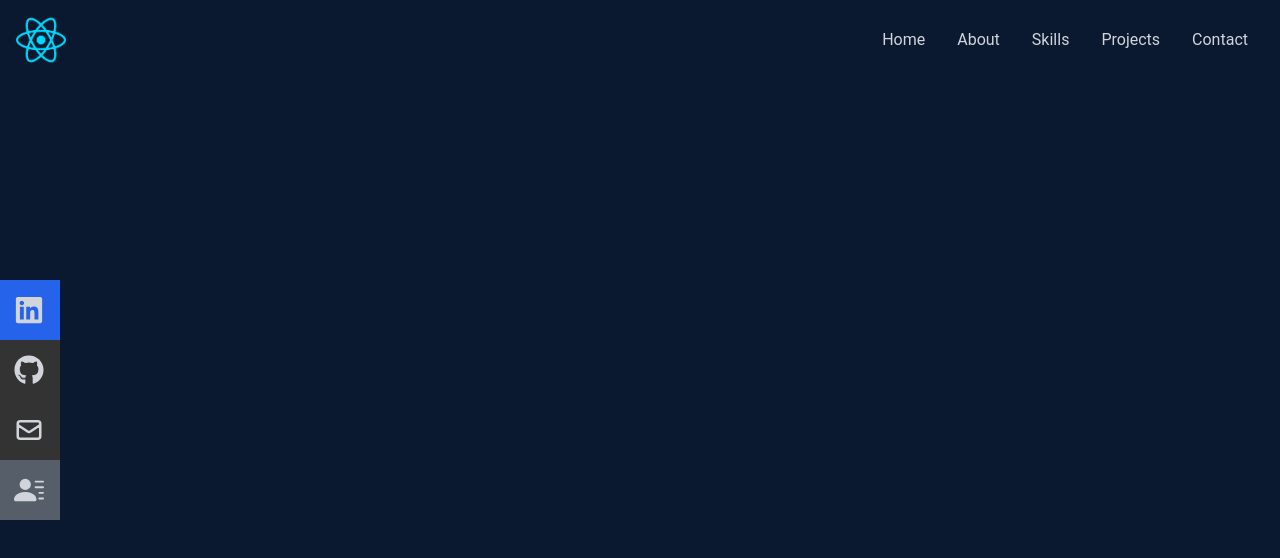
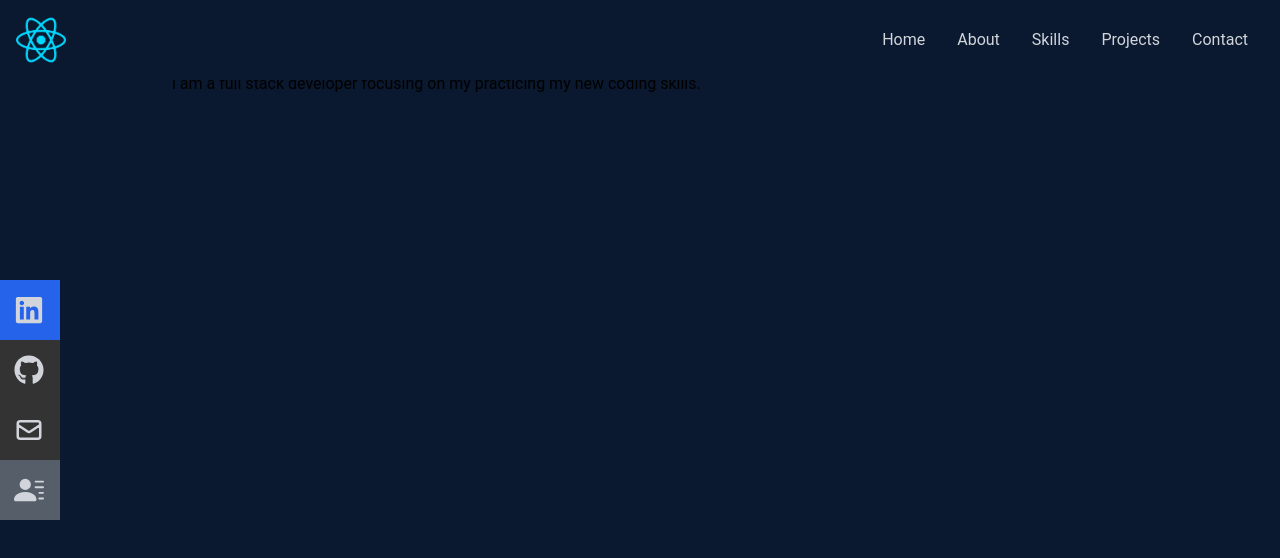
Before and after one commit to 1014jorge/react-portfolio, a React (Create React App) app: page / in a window 1280 px wide. Shown: the top 558 px of the page. Built offline with nearby package versions, Linux system fonts and the light colour scheme.

Commit message:
updated homepage

```diff
--- a/src/components/Home.jsx
+++ b/src/components/Home.jsx
@@ -3,8 +3,16 @@ import {HiArrowNarrowRight} from 'react-icons/hi'
 
 const Home = () => {
   return (
-    <div className='w-full h-screen bg-[#0a192f]'>
+    <div name='home' className='w-full h-screen bg-[#0a192f]'>
 
+        {/* COntainer */}
+        <div className='max-w-[1000px] mx-auto px-8 flex flex-col justify-center'>
+          <p>Hi Myname is</p>
+          <h1>Jorge Gonzalez</h1>
+          <h2>I'm a Full Stack Developer.</h2>
+          <p>i am a full stack developer focusing on my practicing my new coding skills.</p>
+
+        </div>
     </div>
   )
 }
```
